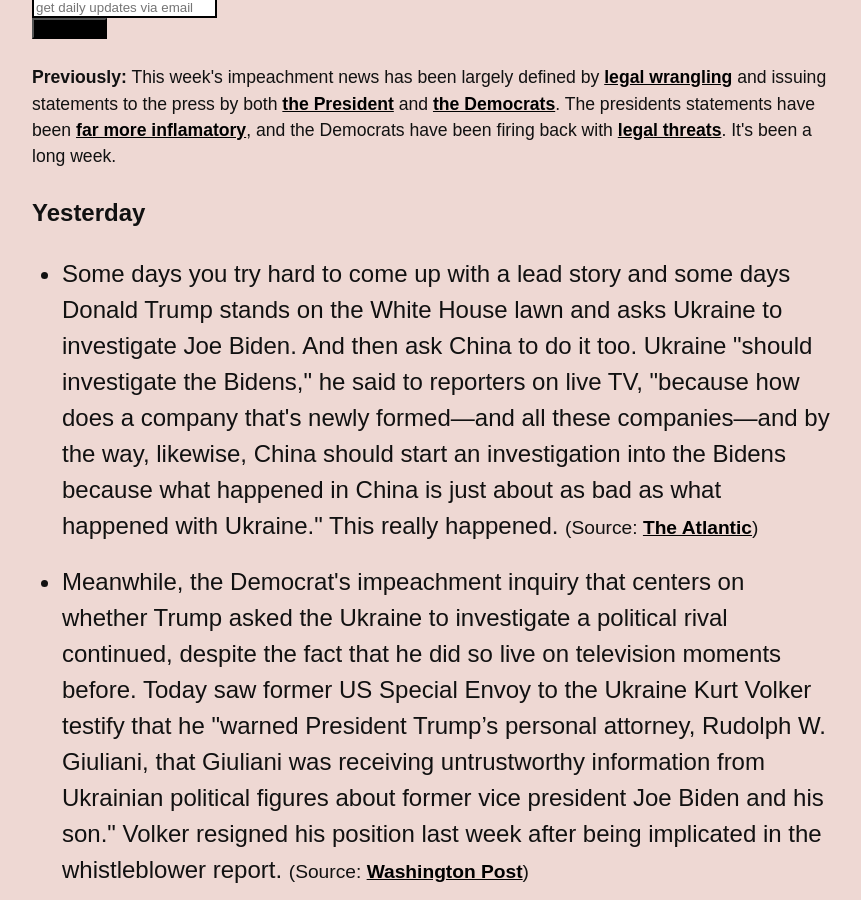
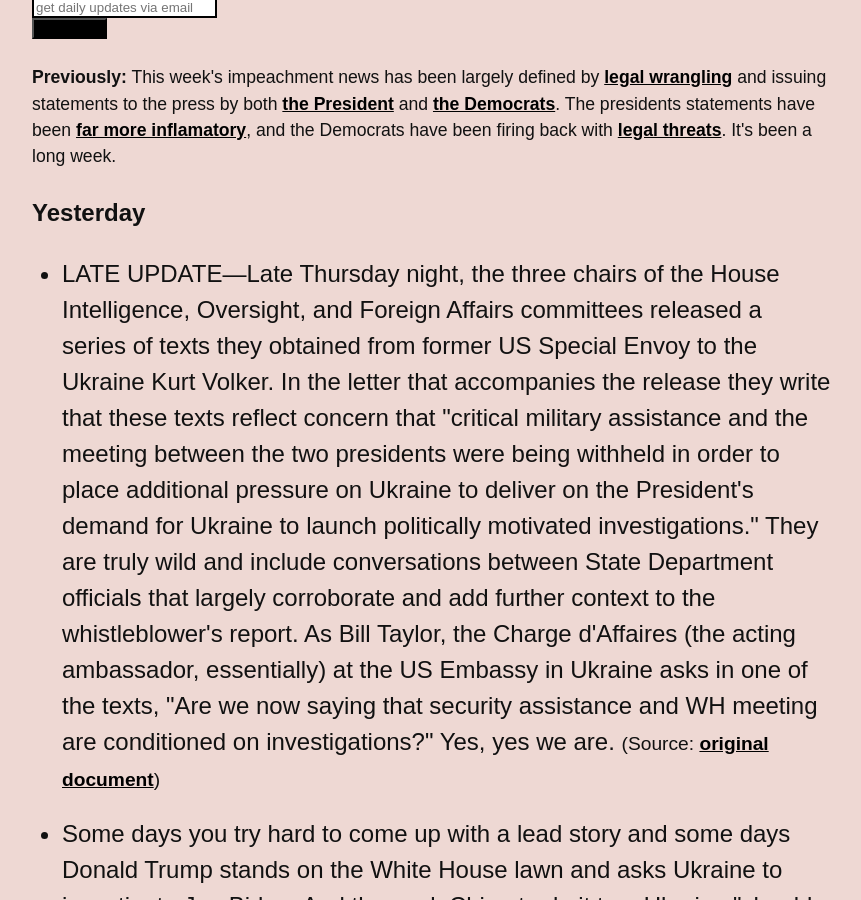
Before and after one commit to dansinker/impeachment.fyi, a Jekyll site: the page built from index.md, in a window 1280 px wide and 900 px high, scrolled down 201 px. Shown: the whole window, without its empty margins (268-1129 px from the left). Built offline with Jekyll 4.4.1, drawn with Linux system fonts in a browser that asks for light colours; nearby versions of some CDN libraries; some web fonts are replaced; comment, search, counter and statistics services are not loaded.

Commit message:
late night update

```diff
--- a/_data/news.yml
+++ b/_data/news.yml
@@ -2,6 +2,9 @@ news:
 - date: 2019-10-03
   yesterday: This week's impeachment news has been largely defined by <a href="ttps://www.cnn.com/2019/09/27/politics/pompeo-congressional-subpoena-ukraine/index.html">legal wrangling</a> and issuing statements to the press by both <a href="https://www.huffpost.com/entry/cnn-trump-bullshit-vulgarity_n_5d94dea1e4b0ac3cddb27d0e?guccounter=1&guce_referrer=aHR0cHM6Ly93d3cuZ29vZ2xlLmNvbS8&guce_referrer_sig=AQAAALXA_r29kaLfKOszR71iz8XBQhQluFvati-BG3gNQ5Bqve8H19kTTrOSBZ4zuJpKpj3bHKFg9mTPHYd5YLtyLi27XQjwojbFiSXicwsZOYovBWZtZhdDzujp9pq8nb8aMhgcAbHU17o7aA-U6m-I4naHA25XDthdcUSQmW3zN-AM">the President</a> and <a href="https://abcnews.go.com/Politics/fooling-house-democrat-leading-impeachment-probe/story?id=66004383">the Democrats</a>. The presidents statements have been <a href="https://www.cnn.com/2019/10/02/politics/president-donald-trump-impeachment-democrats-pompeo/index.html">far more inflamatory</a>, and the Democrats have been firing back with <a href="https://www.nytimes.com/2019/10/02/us/politics/impeachment-white-house-subpoena.html?action=click&module=Top%20Stories&pgtype=Homepage">legal threats</a>. It's been a long week.
   todays:
+  - item: LATE UPDATE—Late Thursday night, the three chairs of the House Intelligence, Oversight, and Foreign Affairs committees released a series of texts they obtained from former US Special Envoy to the Ukraine Kurt Volker. In the letter that accompanies the release they write that these texts reflect concern that "critical military assistance and the meeting between the two presidents were being withheld in order to place additional pressure on Ukraine to deliver on the President's demand for Ukraine to launch politically motivated investigations." They are truly wild and include conversations between State Department officials that largely corroborate and add further context to the whistleblower's report. As Bill Taylor, the Charge d'Affaires (the acting ambassador, essentially) at the US Embassy in Ukraine asks in one of the texts, "Are we now saying that security assistance and WH meeting are conditioned on investigations?" Yes, yes we are.
+    source: original document
+    url: https://foreignaffairs.house.gov/_cache/files/5/0/50759349-fe81-4444-a990-65c92528de82/50EE8A2F1CFC493A98876200762152FC.chairmen-letter-on-state-departmnent-texts-10-03-19.pdf
   - item: Some days you try hard to come up with a lead story and some days Donald Trump stands on the White House lawn and asks Ukraine to investigate Joe Biden. And then ask China to do it too.  Ukraine "should investigate the Bidens," he said to reporters on live TV, "because how does a company that's newly formed—and all these companies—and by the way, likewise, China should start an investigation into the Bidens because what happened in China is just about as bad as what happened with Ukraine." This really happened.
     source: The Atlantic
     url: https://www.theatlantic.com/ideas/archive/2019/10/trump-calls-china-interfere-2020-election/599365/
```
